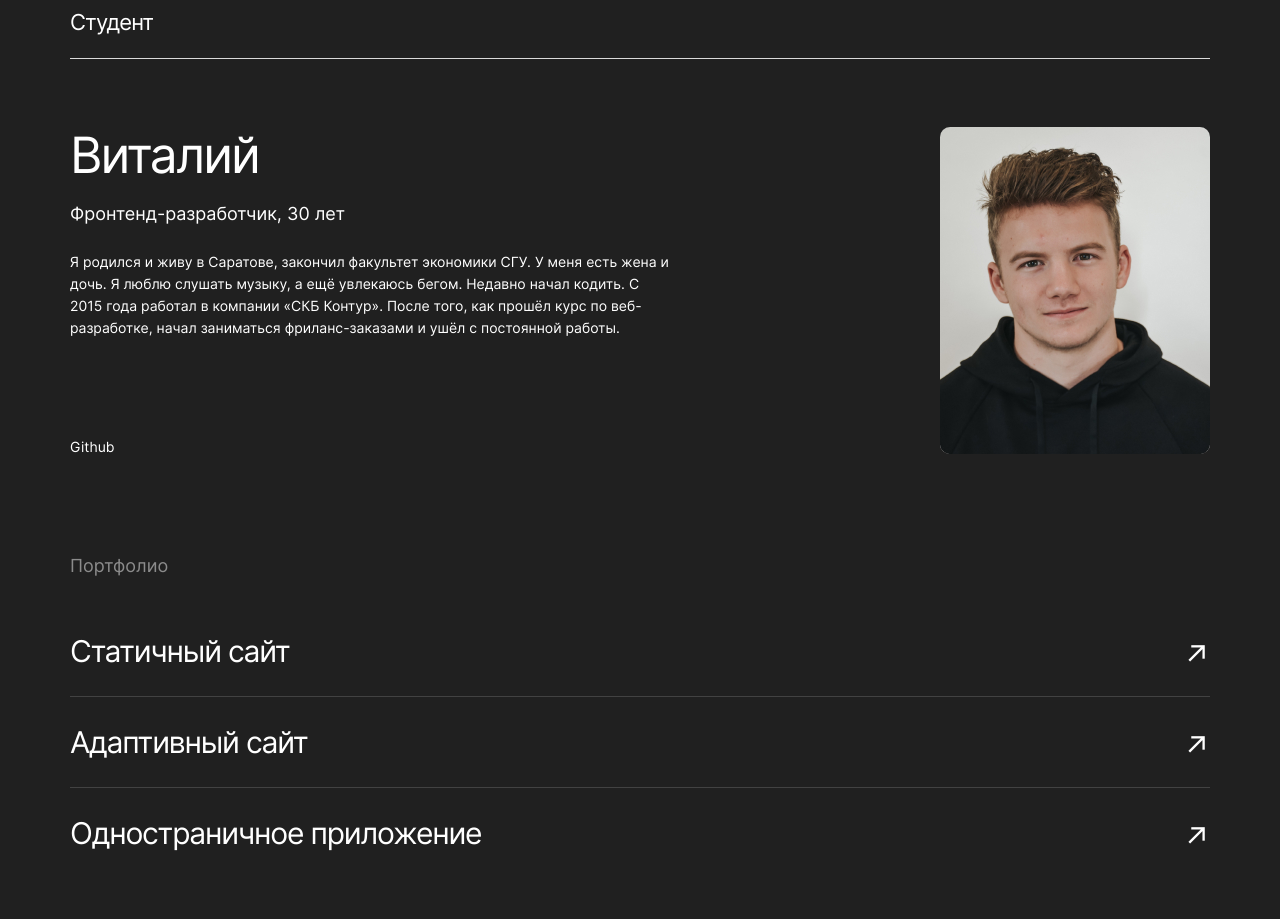
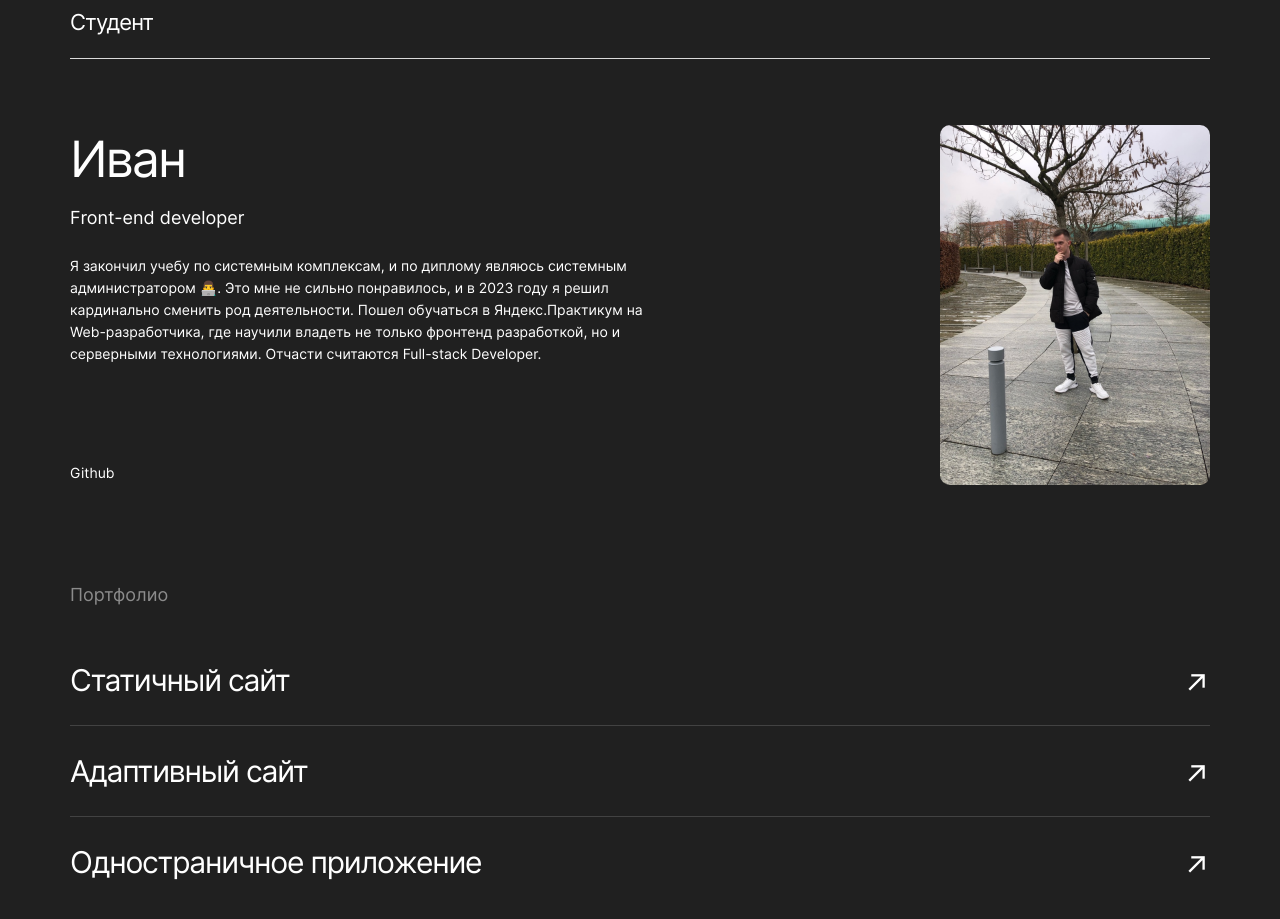
Before and after one commit to Shekko777/movies-explorer-frontend, a React (Create React App) app: page / in a window 1280 px wide. Shown: the part 1980-2899 px from the top of the page. Built offline with nearby package versions, Linux system fonts and the light colour scheme.

Commit message:
feat: Обновить информацию

```diff
--- a/src/components/AboutMe/AboutMe.jsx
+++ b/src/components/AboutMe/AboutMe.jsx
@@ -8,13 +8,12 @@ const AboutMe = () => {
         <h2 className="title about-me__title">Студент</h2>
         <div className="about-me__info">
           <div className="about-me__info-wrapper">
-            <h3 className="about-me__name">Виталий</h3>
-            <p className="about-me__description">Фронтенд-разработчик, 30 лет</p>
-            <p className="about-me__text">Я родился и живу в Саратове, закончил факультет экономики СГУ. У меня есть жена
-              и дочь. Я люблю слушать музыку, а ещё увлекаюсь бегом. Недавно начал кодить. С 2015 года работал в компании «СКБ Контур». После того, как прошёл курс по веб-разработке, начал заниматься фриланс-заказами и ушёл с постоянной работы.</p>
+            <h3 className="about-me__name">Иван</h3>
+            <p className="about-me__description">Front-end developer</p>
+            <p className="about-me__text">Я закончил учебу по системным комплексам, и по диплому являюсь системным администратором 👨‍💻. Это мне не сильно понравилось, и в 2023 году я решил кардинально сменить род деятельности. Пошел обучаться в Яндекс.Практикум на Web-разработчика, где научили владеть не только фронтенд разработкой, но и серверными технологиями. Отчасти считаются Full-stack Developer.</p>
             <a className="about-me__github-link" href="https://github.com/Shekko777" target="_blank" rel="noopener noreferrer">Github</a>
           </div>
-          <img className="about-me__avatar" src={avatarJpg} alt="Фотография моего профиля на которой изображен Я" />
+          <img className="about-me__avatar" src={avatarJpg} alt="Фотография моего профиля" />
         </div>
       </div>
 
```
Also changed, not shown: src/images/about-me/avatar.jpg, 1 other file (tests, documents, lock files or other folders).
